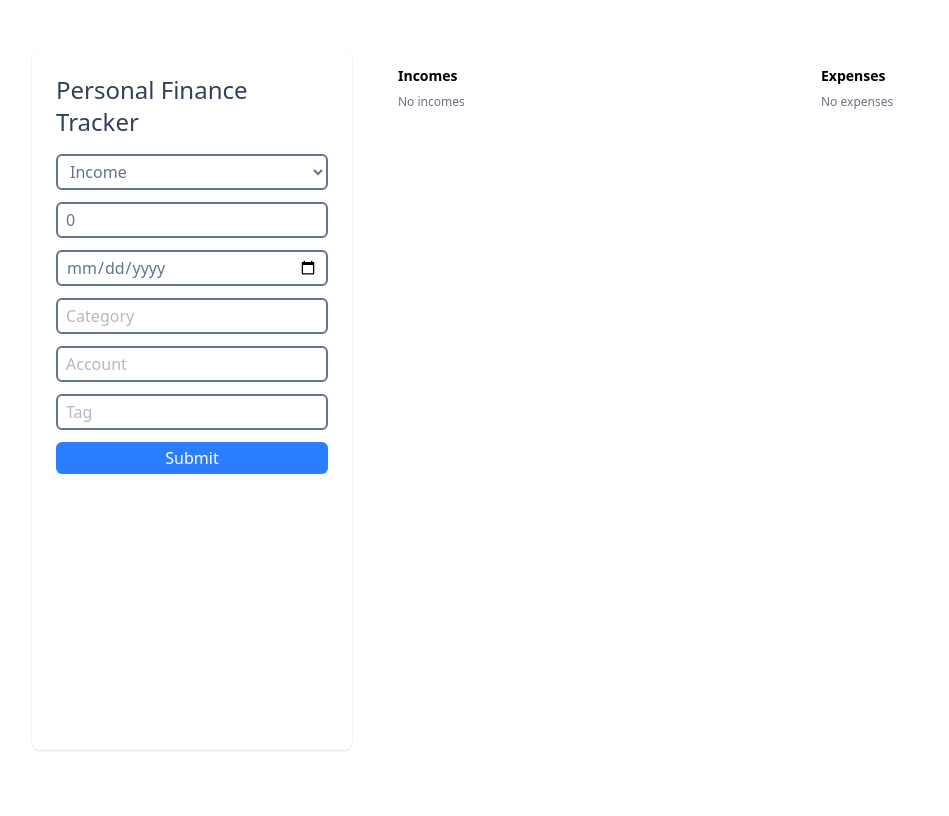
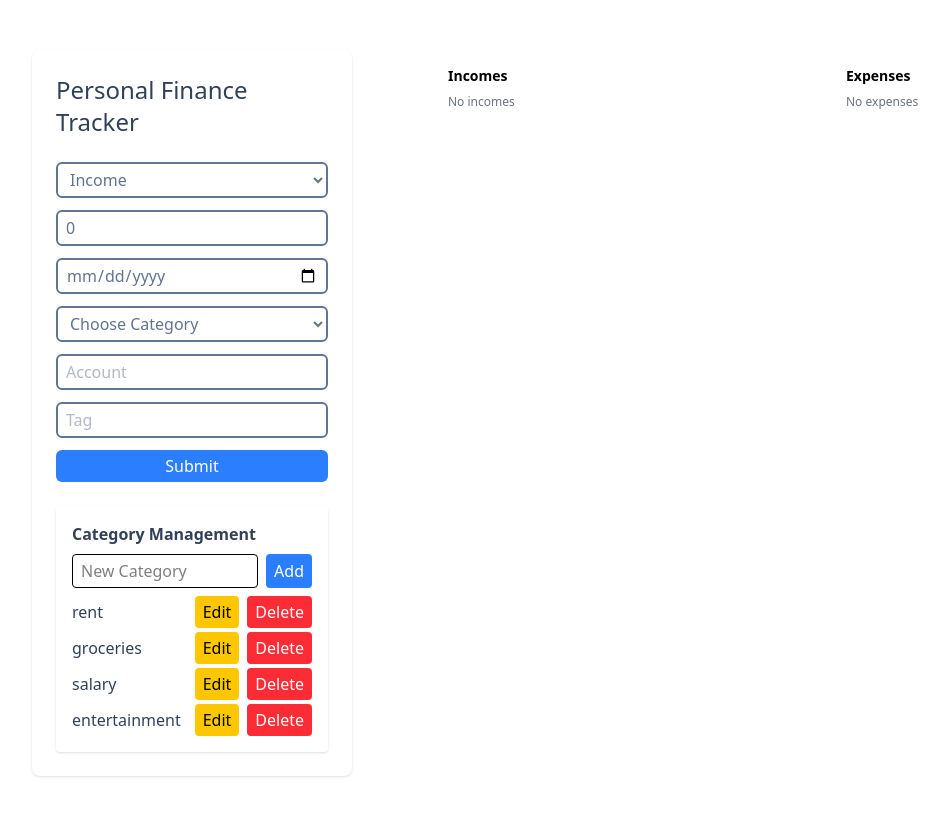
Before and after one commit to philip-ttz/personal-finance-tracker, a React (Vite) app: page / in a window 1280 px wide. Shown: the top 816 px of the page, without its empty margins (18-967 px from the left). Built offline with nearby package versions, Linux system fonts and the light colour scheme.

Commit message:
feature: category management

```diff
--- a/src/App.tsx
+++ b/src/App.tsx
@@ -3,9 +3,12 @@ import './App.css'
 import { TransactionForm } from './components/TransactionForm'
 import type { Transaction } from './types/Transaction'
 import { TransactionList } from './components/TransactionList'
+import { CategoryManager } from './components/CategoryManager'
+import { renderToPipeableStream } from 'react-dom/server'
 
 function App() {
   const [transactions, setTransactions] = useState<Transaction[]>([]);
+  const [categories, setCategories] = useState<string[]>(["rent", "groceries", "salary", "entertainment"]);
 
   const addTransaction = (type: 'income' | 'expense', amount: number, date: string, category: string, account: string, tag: string) => {
     const newTransaction: Transaction = {
@@ -29,11 +32,29 @@ function App() {
     setTransactions(transactions.filter(transaction => transaction.id !== id));
   }
 
+  const addCategory = (category: string) => {
+    if (!categories.includes(category)) {
+      setCategories([...categories, category]);
+    }
+  }
+  const removeCategory = (category: string) => {
+    setCategories(categories.filter(cat => cat !== category));
+  }
+  const updateCategory = (oldCategory: string, newCategory: string) => {
+    setCategories(categories.map(cat => (cat === oldCategory ? newCategory : cat)));
+  }
+
   return (
     <>
 
-      <aside className='w-80 rounded-lg shadow h-auto p-6 bg-white relative overflow-hidden'>
-        <TransactionForm addTransaction={addTransaction} />
+      <aside className='w-80 rounded-lg shadow h-auto p-6 bg-white relative overflow-hidden space-y-6'>
+        <TransactionForm addTransaction={addTransaction} categories={categories} />
+        <CategoryManager
+          categories={categories}
+          addCategory={addCategory}
+          removeCategory={removeCategory}
+          updateCategory={updateCategory}
+        />
       </aside>
       <main>
       <TransactionList transactions={transactions} removeTransaction={removeTransaction} />
--- /dev/null
+++ b/src/components/CategoryManager.tsx
@@ -0,0 +1,45 @@
+import React, { useState } from 'react';
+
+interface CategoryManagerProps {
+  categories: string[];
+  addCategory: (category: string) => void;
+    removeCategory: (category: string) => void;
+    updateCategory: (oldCategory: string, newCategory: string) => void;
+}
+
+export function CategoryManager({ categories, addCategory, removeCategory, updateCategory }: CategoryManagerProps) {
+    const [newCat, setNewCat] = useState<string>('');
+    const [editing, setEditing] = useState<string | null>(null);
+    const [editValue, setEditValue] = useState<string>('');
+
+    return (
+        <div className="bg-white p-4 rounded shadow space-y-2">
+      <h2 className="font-semibold text-slate-700">Category Management</h2>
+
+      <div className="flex gap-2 w-full">
+        <input type="text" value={newCat} onChange={e => setNewCat(e.target.value)} placeholder="New Category" className="border px-2 py-1 rounded flex-1 min-w-0" />
+        <button onClick={() => { if(newCat.trim()){ addCategory(newCat.trim()); setNewCat(""); }}} className="bg-blue-500 hover:bg-blue-600 active:bg-blue-700 text-white px-2 py-1 rounded shrink-0">Add</button>
+      </div>
+
+      <ul className="space-y-1">
+        {categories.map(cat => (
+          <li key={cat} className="flex items-center gap-2 w-full">
+            {editing === cat ? (
+              <>
+                <input type="text" value={editValue} onChange={e => setEditValue(e.target.value)} className="border px-2 py-1 rounded flex-1 min-w-0" />
+                <button onClick={() => { if(editValue.trim()){ updateCategory(cat, editValue.trim()); setEditing(null); }}} className="bg-green-500 hover:bg-green-600 active:bg-green-700 text-white px-2 py-1 rounded shrink-0">Save</button>
+                <button onClick={() => setEditing(null)} className="bg-gray-300 hover:bg-gray-400 active:bg-gray-500 px-2 py-1 rounded shrink-0">Cancel</button>
+              </>
+            ) : (
+              <>
+                <span className="flex-1 truncate text-slate-700" title={cat}>{cat}</span>
+                <button onClick={() => { setEditing(cat); setEditValue(cat); }} className="bg-yellow-400 hover:bg-yellow-500 active:bg-yellow-600 px-2 py-1 rounded shrink-0">Edit</button>
+                <button onClick={() => removeCategory(cat)} className="bg-red-500 hover:bg-red-600 active:bg-red-700 text-white px-2 py-1 rounded shrink-0">Delete</button>
+              </>
+            )}
+          </li>
+        ))}
+      </ul>
+    </div>
+  );
+}
--- a/src/components/TransactionForm.tsx
+++ b/src/components/TransactionForm.tsx
@@ -4,9 +4,10 @@ type TransactionType = 'income' | 'expense';
 
 interface TransactionFormProps {
   addTransaction: (type: TransactionType, amount: number, date: string, category: string, account: string, tag: string) => void;
+    categories: string[];
 }
 
-export function TransactionForm({ addTransaction }: TransactionFormProps) {
+export function TransactionForm({ addTransaction, categories }: TransactionFormProps) {
   const [type, setType] = useState<TransactionType>('income');
   const [amount, setAmount] = useState<number>(0);
   const [date, setDate] = useState<string>('');
@@ -57,13 +58,15 @@ export function TransactionForm({ addTransaction }: TransactionFormProps) {
         />
         </div>
         <div>
-        <input
-            value={category}
+        <select value={category}
             onChange={(e) => setCategory(e.target.value)}
-            placeholder="Category"
             className="outline-none border-2 rounded-md px-2 py-1 text-slate-500 w-full focus:border-blue-300"
-            required
-        />
+            required>
+            <option value="">Choose Category</option>
+            {categories.map((cat, index) => (
+              <option key={index} value={cat}>{cat}</option>
+            ))}
+        </select>
         </div>
         <div>
         <input
--- a/src/index.css
+++ b/src/index.css
@@ -2,10 +2,10 @@
 
 #root {
   display: grid;
-  grid-template-columns: 300px 1fr;
+  grid-template-columns: 350px 1fr;
   gap: 20px;
   width: 100%;
-  height: 100vh;
+  min-height: 100vh;
   gap: 50px;
   padding: 50px;
 }
```
